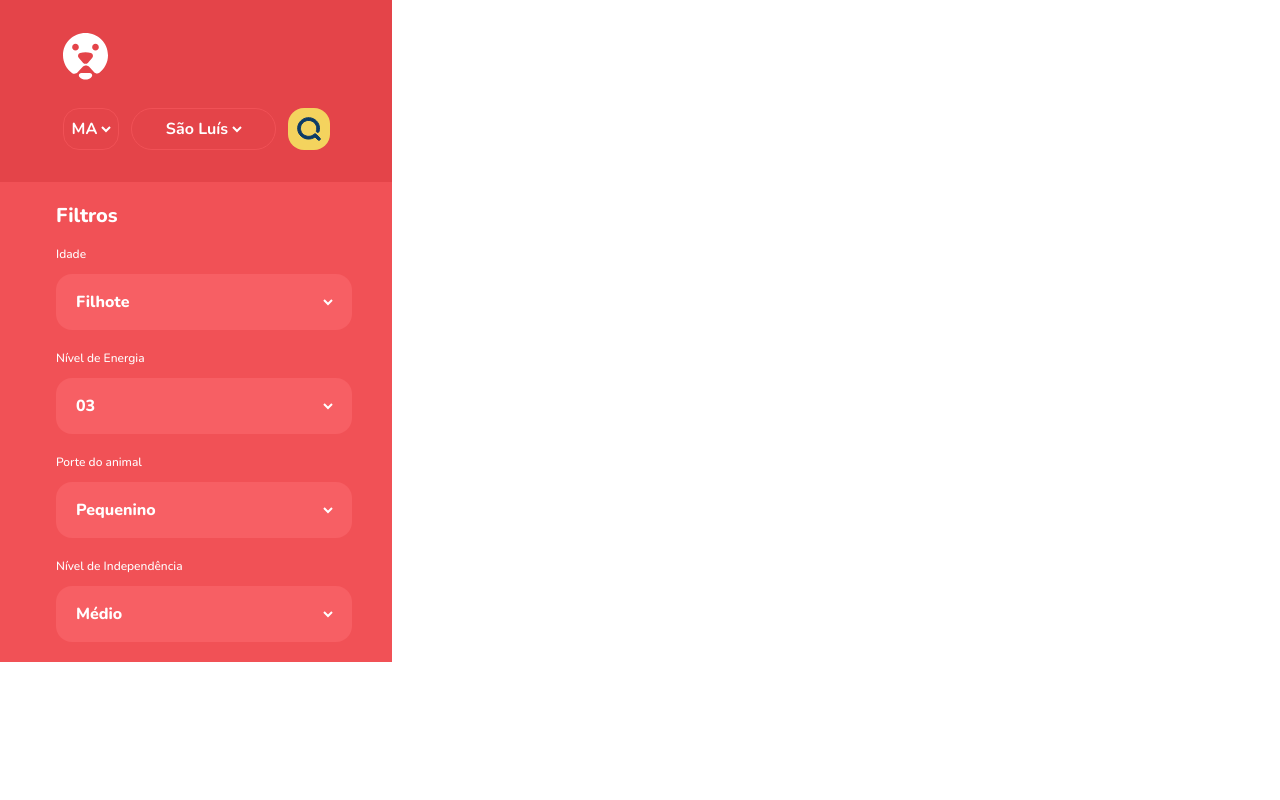
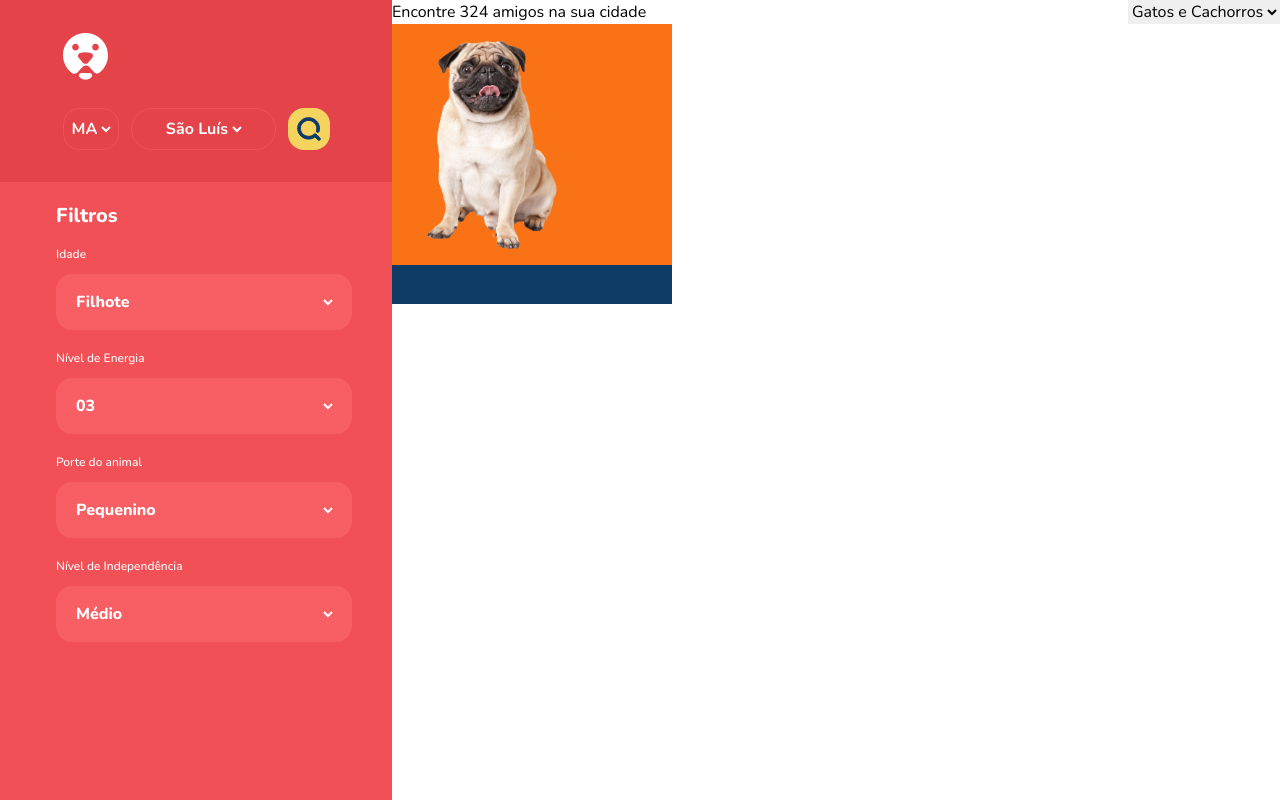
Before and after one commit to eu-pedro/find-a-friend-frontend, a Next.js app: page /animais in a window 1280 px wide. Built offline with nearby package versions, Linux system fonts and the light colour scheme.

Commit message:
wip: criando grid de animais em tela

```diff
--- a/src/app/animais/page.tsx
+++ b/src/app/animais/page.tsx
@@ -2,10 +2,10 @@ import Image from 'next/image'
 
 export default async function AnimalsPage() {
   return (
-    <section className="flex">
-      <nav className="flex flex-col min-h-full w-[392px]">
+    <section className="h-screen w-screen flex">
+      <nav className="flex flex-col h-full w-[392px]">
         <header className="bg-red-400 flex items-center py-8">
-          <div className="flex flex-col gap-7  mx-auto">
+          <div className="flex flex-col gap-7 mx-auto">
             <Image
               src="/logo.svg"
               alt="Logo da aplicação"
@@ -17,7 +17,7 @@ export default async function AnimalsPage() {
                 <select
                   name="state"
                   id="state"
-                  className=" text-white outline-none font-bold bg-red-400"
+                  className="text-white outline-none font-bold bg-red-400"
                 >
                   <option value="PE">MA</option>
                 </select>
@@ -27,7 +27,7 @@ export default async function AnimalsPage() {
                 <select
                   name="city"
                   id="city"
-                  className="bg-red-400 text-white text-center outline-none border-none font-bold "
+                  className="bg-red-400 text-white text-center outline-none border-none font-bold"
                 >
                   <option value="recife">São Luís</option>
                 </select>
@@ -45,7 +45,7 @@ export default async function AnimalsPage() {
           </div>
         </header>
 
-        <div className="flex flex-col bg-red-300 py-5 pl-14 pr-10">
+        <div className="flex flex-col bg-red-300 py-5 pl-14 pr-10 flex-grow">
           <h2 className="font-extrabold text-xl text-white pb-4">Filtros</h2>
 
           <form action="" className="w-full flex flex-col gap-5">
@@ -111,6 +111,29 @@ export default async function AnimalsPage() {
           </form>
         </div>
       </nav>
+
+      <main className="flex-grow">
+        <header className="flex justify-between w-full">
+          <p>Encontre 324 amigos na sua cidade</p>
+
+          <select name="filter" id="filter">
+            <option value="gato-e-cachorro">Gatos e Cachorros</option>
+          </select>
+        </header>
+
+        <div className="grid  grid-cols-3">
+          <div className="w-[280px] h-[280px] bg-[#0D3B66]">
+            <header className="bg-orange-500">
+              <Image
+                src="/images/dog.png"
+                width={200}
+                height={200}
+                alt="Imagem de cachorro"
+              />
+            </header>
+          </div>
+        </div>
+      </main>
     </section>
   )
 }
```
Also changed, not shown: 1 other file (tests, documents, lock files or other folders).
